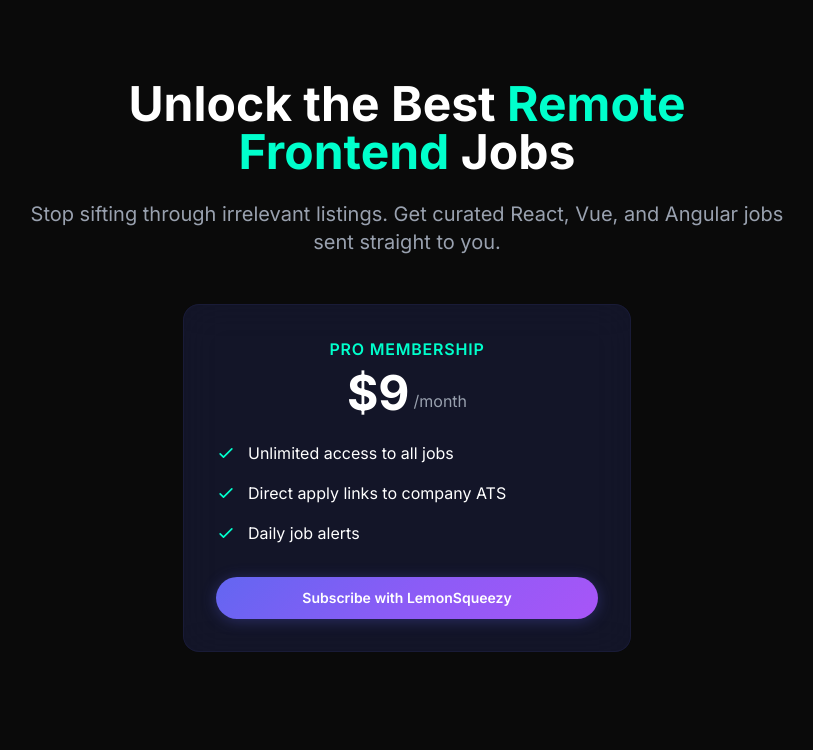
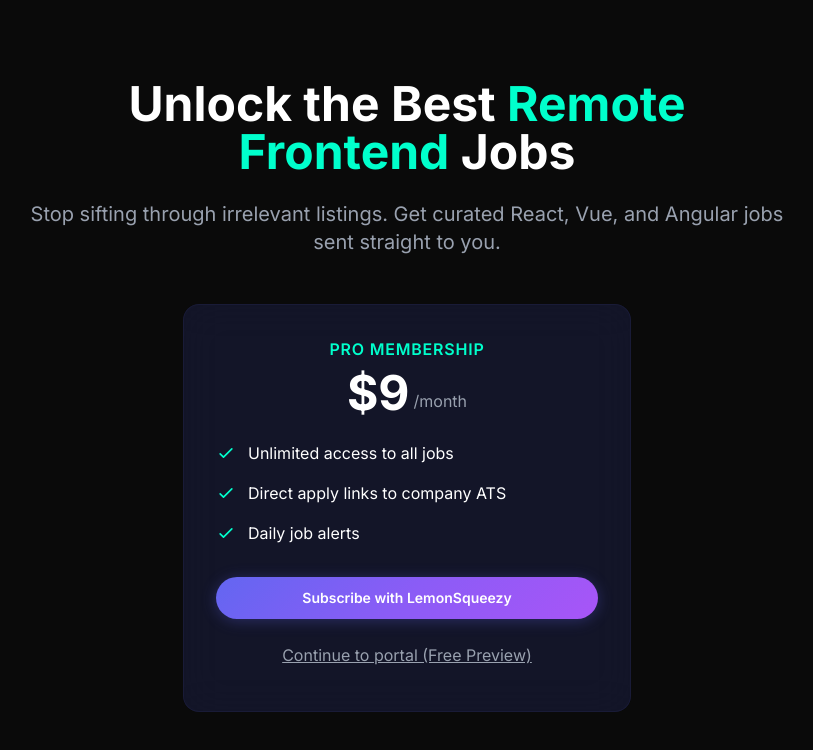
Before and after one commit to harshal-gav/frontend-engineers-fe, a Next.js app: page /pricing in a window 1280 px wide. Shown: the top 750 px of the page, without its empty margins (233-1046 px from the left). Built offline with nearby package versions, Linux system fonts and the light colour scheme; no server answers.

Commit message:
feat: add Subscribe Now CTA to jobs page and provide free preview link on pricing page

```diff
--- a/src/app/pricing/page.tsx
+++ b/src/app/pricing/page.tsx
@@ -60,6 +60,7 @@ export default function PricingPage() {
             </li>
           </ul>
 
+          <div className="flex flex-col gap-3">
             <button
               onClick={handleSubscribe}
               disabled={loading}
@@ -67,6 +68,13 @@ export default function PricingPage() {
             >
               {loading ? "Redirecting to checkout..." : "Subscribe with LemonSqueezy"}
             </button>
+            <button
+              onClick={() => router.push("/")}
+              className="w-full text-gray-400 hover:text-white py-3 transition-colors underline"
+            >
+              Continue to portal (Free Preview)
+            </button>
+          </div>
         </div>
       </div>
     </div>
--- a/src/components/JobsClientPage.tsx
+++ b/src/components/JobsClientPage.tsx
@@ -217,6 +217,11 @@ export default function JobsClientPage() {
                 <span className="text-sm font-medium hidden sm:block text-[#00ffcc]">
                   {isSubscribed ? "Pro Member" : user.email}
                 </span>
+                {!isSubscribed && (
+                  <Link href="/pricing" className="btn-primary text-sm bg-[#00ffcc] text-black font-semibold rounded px-4 py-2 hover:bg-[#00e6b8]">
+                    Subscribe Now
+                  </Link>
+                )}
                 <button onClick={handleLogout} className="btn-secondary text-sm">
                   Log Out
                 </button>
```
Lines whose indentation alone changed are shown as unchanged.
